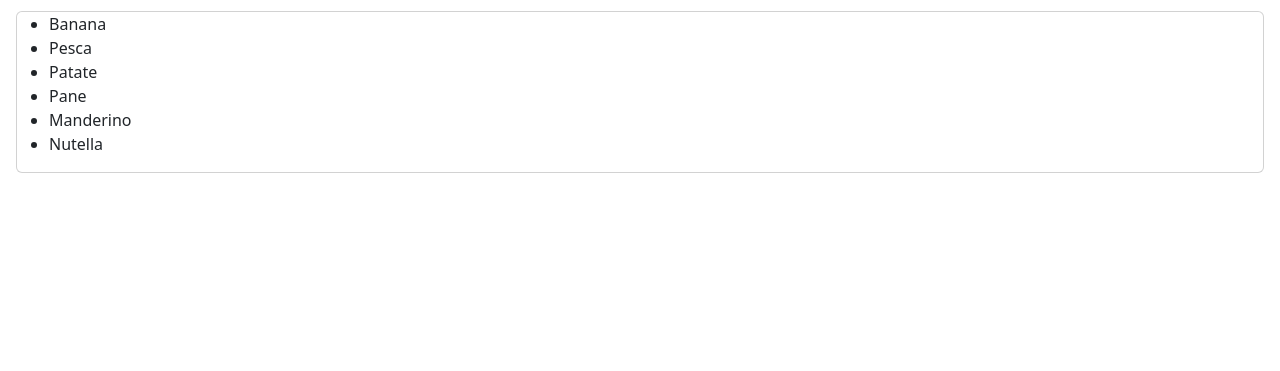
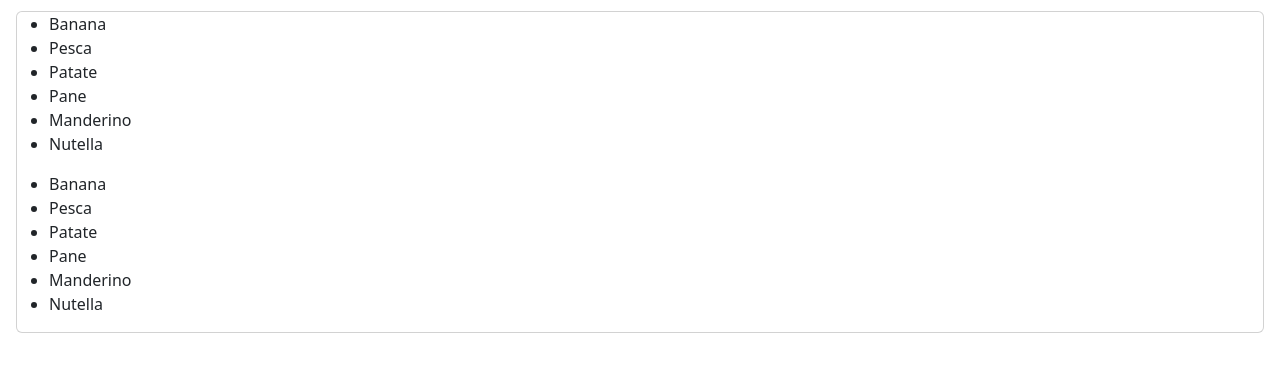
Before and after one commit to MarcoFonti/js-lista-spesa, a plain HTML site: page index.html in a window 1280 px wide. Shown: the part 53-424 px from the top of the page. Drawn offline with nearby package versions, Linux system fonts and the light colour scheme.

Commit message:
add commit

```diff
--- a/index.html
+++ b/index.html
@@ -11,8 +11,7 @@
 </head>
 <body>
     <h1 class="text-danger">LISTA DELLA SPESA</h1>
-    <div id='recipe-list' class="card m-3">
-
-    </div>
+    <!-- ELEMENTI DA STAMPARE -->
+    <div id='recipe-list' class="card m-3"></div>
 </body>
 </html>
--- a/js/script.js
+++ b/js/script.js
@@ -1,5 +1,6 @@
 // CHECK
 console.log('JS OK');
+
 
 //! SCALETTA CICLO WHILE
 /*
@@ -9,30 +10,50 @@
 4 Stampo
 */
 
-    /*
-const recipeListElement = document.getElementById('recipe-list');
 
-console.log(recipeListElement);
+/* RECUPERO ELEMENTO ID */
+const recipeListElements= document.getElementById('recipe-list');
 
-const arrayList = ['Banana', 'Pesca', 'Patate', 'Pane', 'Manderino', 'Nutella'];
 
-let list = `<ul>`;
+/* CONTROLLO RISPOSTA */
+console.log(recipeListElements);
 
+
+/* CREO ARRAY */
+const arrayLists = ['Banana', 'Pesca', 'Patate', 'Pane', 'Manderino', 'Nutella'];
+
+
+/* APERTUTA TEMPLETE LITERALS */
+let lists = `<ul>`;
+
+
+/* CREO VARIBILE PER INCREMENTARE DENTRO LA CONDIZIONE */
 let i = 0
 
-while (i < arrayList.length) {
 
-    list += `<li> ${arrayList[i]} </li>`
+/* FINCHE' LA I E MINORE DELLA LUNGEZZA DELLA'ARRAY */
+while (i < arrayLists.length) {
 
+
+    /* AGGIUNGO AL TEMPLTE LITERALS I VARI NOME DENTRO L'ARRAY */
+    lists += `<li> ${arrayLists[i]} </li>`
+
+
+/* INCREMENTO */
     i++
 }
 
-list += `</ul>`
+
+/* CHIUSURA TEMPLATE LITERALS */
+lists += `</ul>`
 
 
-recipeListElement.innerHTML += list;
+/* STAMPO IN PAGINA */
+recipeListElements.innerHTML += lists;
 
-*/
+
+/* --------------------------------------------------------------------------------------------------------------- */
+
 
 //! SCALETTA CICLO FOR
 /*
@@ -42,18 +63,38 @@
 4 Stampo
 */
 
+
+/* RECUPERO ELEMENTO ID */
 const recipeListElement = document.getElementById('recipe-list');
 
+
+/* CONTROLLO RISPOSTA */
 console.log(recipeListElement);
 
+
+/* CREO ARRAY */
 const arrayList = ['Banana', 'Pesca', 'Patate', 'Pane', 'Manderino', 'Nutella'];
 
+
+/* CREO UN ELEMENTO UL GRAZIE ALLA MANIPOLAXZIONE DEL DOM */
 const list = document.createElement("ul");
 
+
+/* CICLO FOR DELLA LUNGHEZZA DELL'ARRAY INCREMENTO DI 1 */
 for (let i = 0; i < arrayList.length; i++) {
+
+
+    /* CREO UN ELEMENTO LI */
     const items = document.createElement("li");
+
+
+    /* AGGGIUNO ALLA VARIBILE ITEMS OVVERO DENTRO LI LA LISTA DEI NOMI DELL'ARRAY */
     items.append(`${arrayList[i]}`);
+
+
+    /* AGGIUNGO ALLA VARIBILE LIST LA VARIBILE ITEMS (CHIAMATO = NODO) */
     list.appendChild(items);
 }
 
+/* STAMPO IN PAGINA */
 recipeListElement.appendChild(list);
```
Lines whose indentation alone changed are shown as unchanged.
